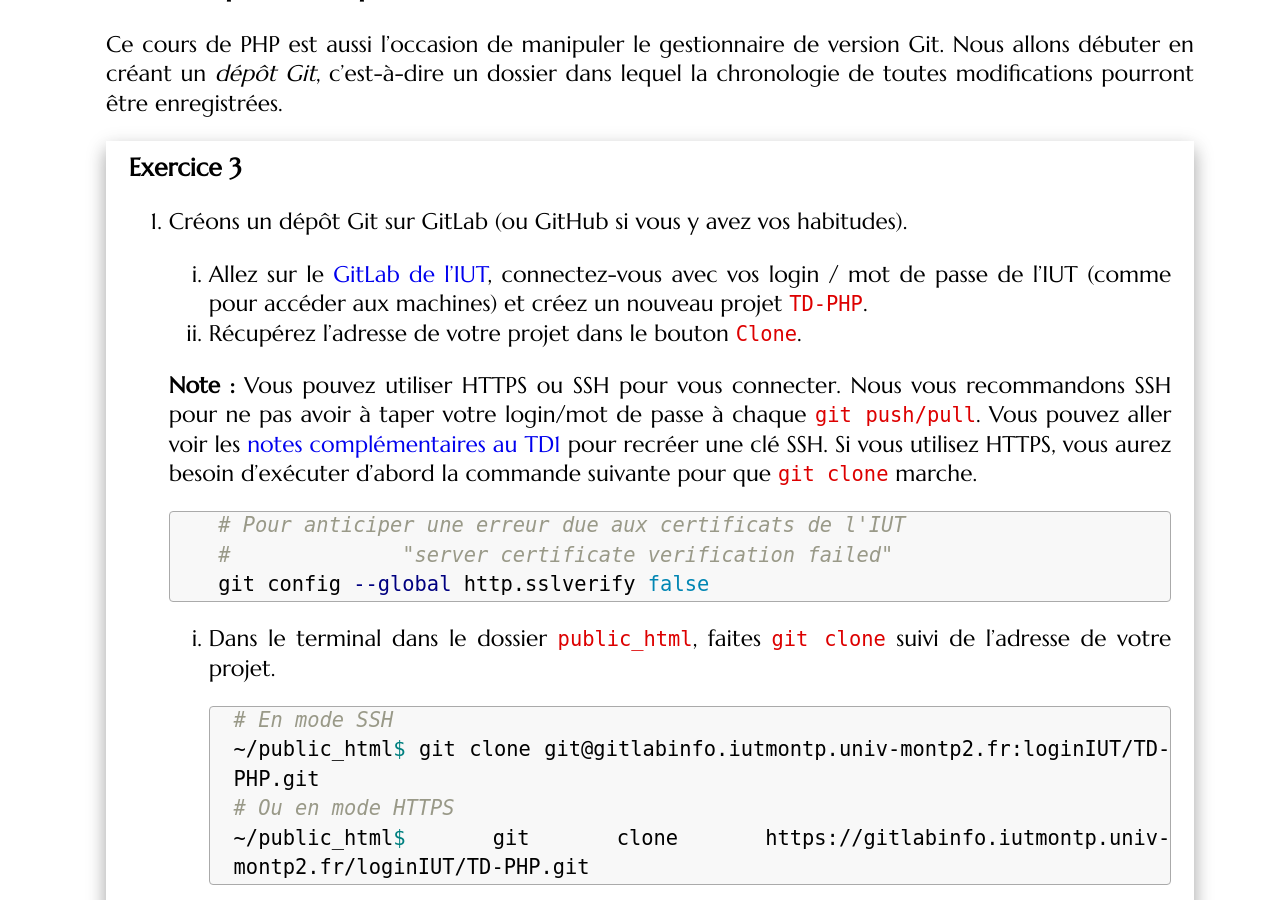
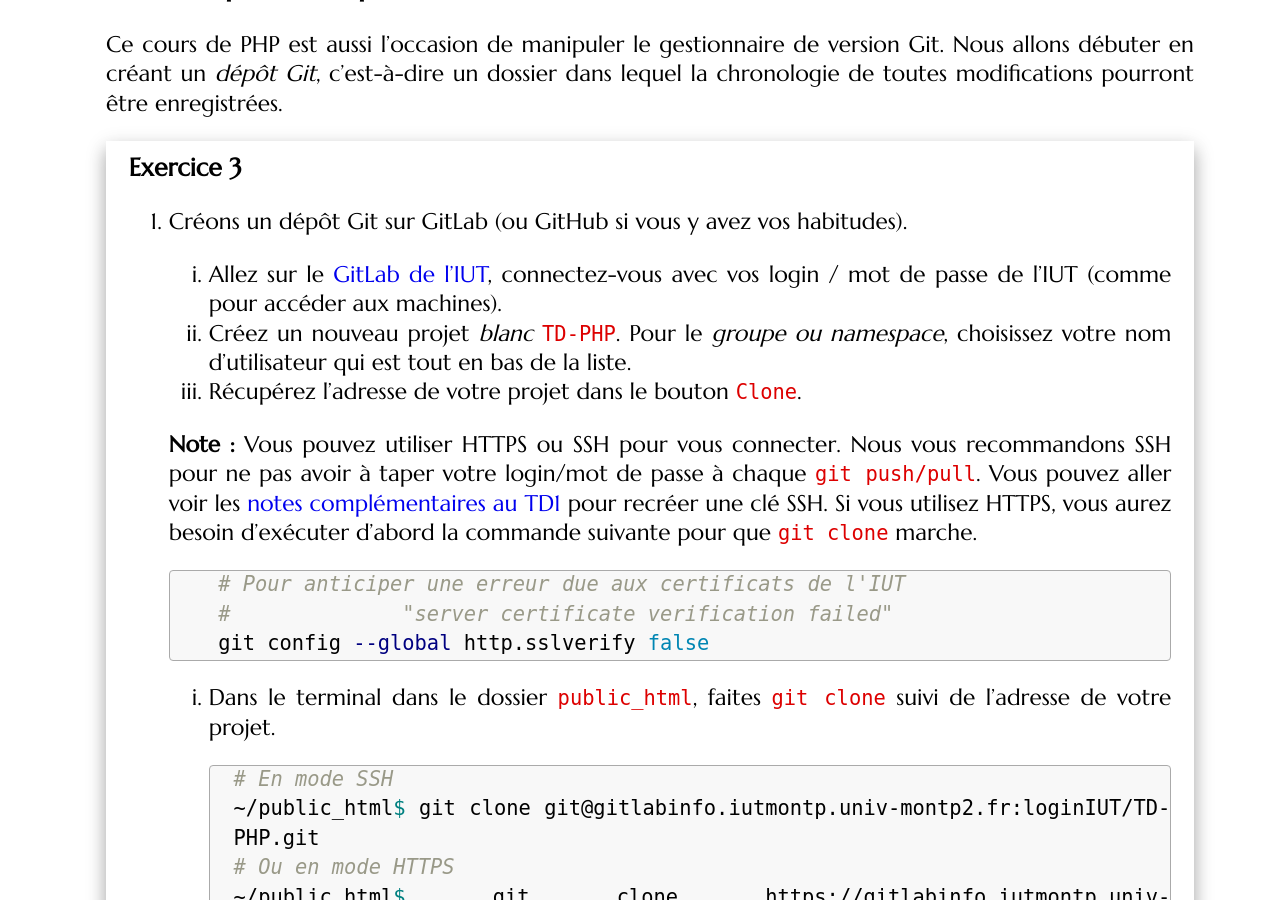
Before and after one commit to romainlebreton/R3.01-DeveloppementWeb, a Jekyll site: the page built from tutorials/tutorial1.md, in a window 1280 px wide and 900 px high, scrolled down 4955 px. Built offline with Jekyll 4.4.1, drawn with Linux system fonts in a browser that asks for light colours; some web fonts are replaced; some of the changed text lies outside the part shown.

Commit message:
Namespace projet Gitlab Syntaxe remplacement de variable dans string double quoted

````diff
--- a/tutorials/tutorial1.md
+++ b/tutorials/tutorial1.md
@@ -235,8 +235,8 @@ dans lequel la chronologie de toutes modifications pourront être enregistrées.
 
    1. Allez sur le [GitLab de
    l'IUT](https://gitlabinfo.iutmontp.univ-montp2.fr/), connectez-vous avec vos
-   login / mot de passe de l'IUT (comme pour accéder aux machines) et créez un
-   nouveau projet `TD-PHP`.
+   login / mot de passe de l'IUT (comme pour accéder aux machines).
+   1. Créez un nouveau projet *blanc* `TD-PHP`. Pour le *groupe ou namespace*, choisissez votre nom d'utilisateur qui est tout en bas de la liste.
    1. Récupérez l'adresse de votre projet dans le bouton `Clone`.
 
    **Note :** Vous pouvez utiliser HTTPS ou SSH pour vous connecter. Nous vous
@@ -467,6 +467,18 @@ Les tableaux en PHP peuvent aussi s'indexer par des entiers ou des chaînes de c
 
   ```php?start_inline=1
   $utilisateur[] = "Nouvelle valeur";
+  ```
+
+* Pour le remplacement de variable dans des chaînes de caractères délimités par
+  des guillemets doubles, on utilise une des syntaxes suivantes
+
+  ```php
+  // Syntaxe avec {$...}
+  echo "Je m'appelle {$utilisateur['nom']}";
+  echo "Je m'appelle {$utilisateur["nom"]}";
+  // Syntaxe simplifiée
+  // Attention, pas de guillemets autour de la clé "nom"
+  echo "Je m'appelle  $utilisateur[nom]";
   ```
 
 * Notez l'existence des boucles
````
